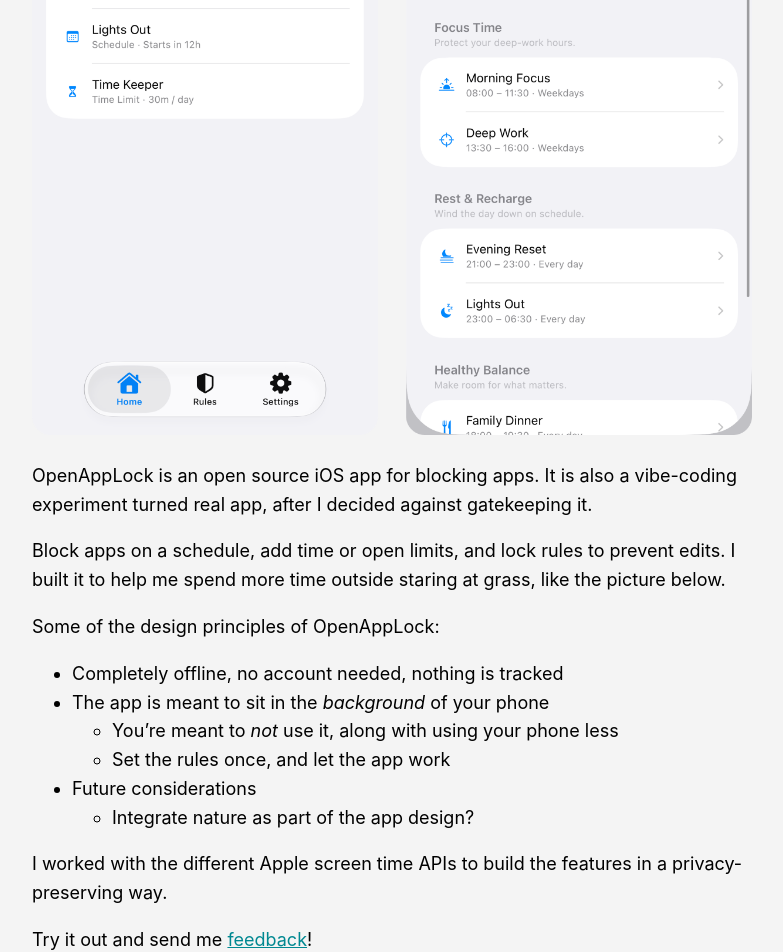
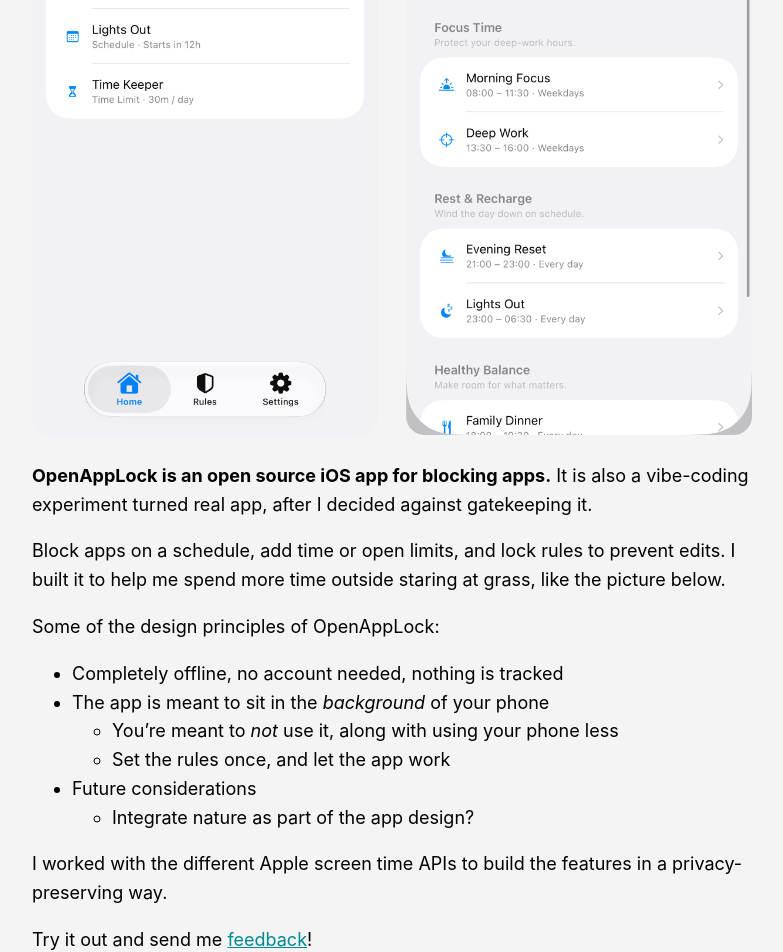
Before and after one commit to brendan-ch/brendan-ch.github.io, a Jekyll site: the page built from _notes/openapplock.md, in a window 1280 px wide. Shown: the part 484-1436 px from the top of the page, without its empty margins (248-1031 px from the left). Built offline with Jekyll 4.4.1, drawn with Linux system fonts in a browser that asks for light colours.

```diff
--- a/_notes/openapplock.md
+++ b/_notes/openapplock.md
@@ -4,7 +4,7 @@ title: OpenAppLock
 
 ![Screenshots of OpenAppLock, including the home page with three active rules, and the new rule page with rule templates.](/assets/img/openapplock-1.png)
 
-OpenAppLock is an open source iOS app for blocking apps. It is also a vibe-coding experiment turned real app, after I decided against gatekeeping it.
+**OpenAppLock is an open source iOS app for blocking apps.** It is also a vibe-coding experiment turned real app, after I decided against gatekeeping it.
 
 Block apps on a schedule, add time or open limits, and lock rules to prevent edits. I built it to help me spend more time outside staring at grass, like the picture below.
 
```
